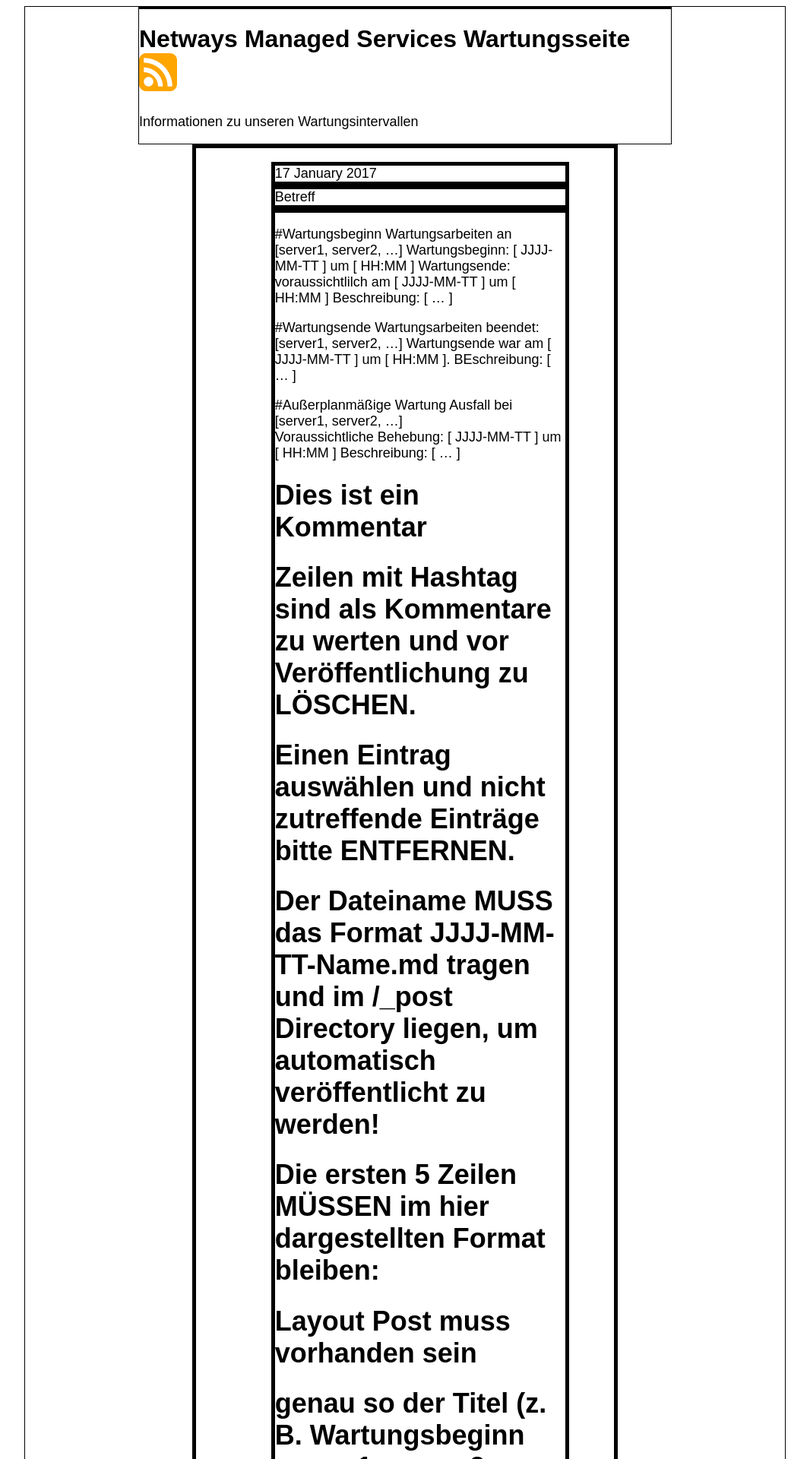
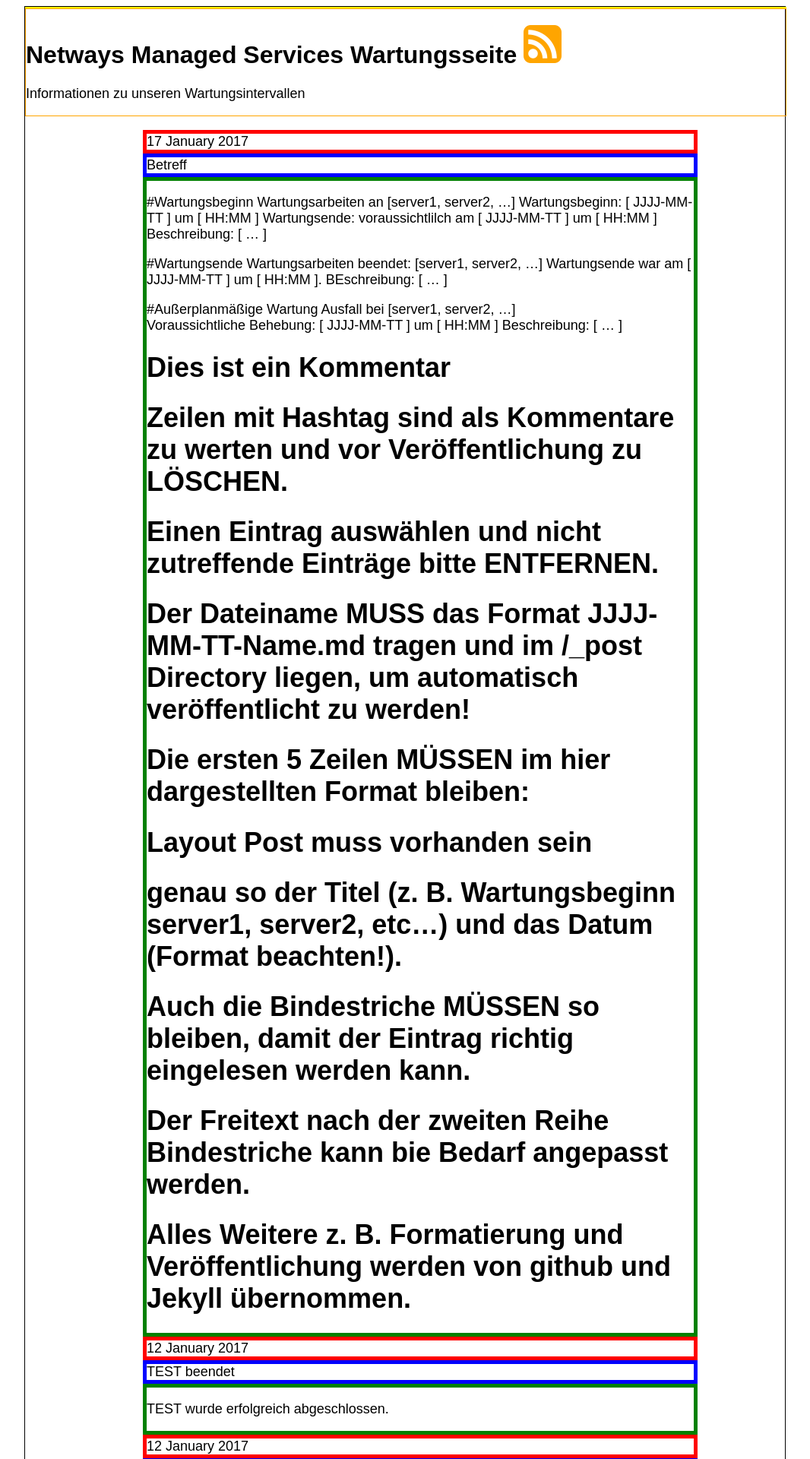
Before and after one commit to Storagegirl/storagegirl.github.io, a Jekyll site: the page built from index.html, in a window 1280 px wide. Shown: the top 1920 px of the page at 76% size, without its empty margins (107-1173 px from the left). Built offline with Jekyll 4.4.1, drawn with Linux system fonts in a browser that asks for light colours.

Commit message:
Update main.css

```diff
--- a/css/main.css
+++ b/css/main.css
@@ -30,42 +30,36 @@ ul {
 
 .boxsocial {
     margin: auto;
-    width: 70%;
-    border: 1px solid black;
+    width: 100%;
+    border: 1px solid yellow;
 }
 
 .boxheader {
     margin: auto;
-    width: 70%;
-    border: 1px solid black;
-}
-
-.boxblog {
-    margin: auto;
-    width: 55%;
-    border: 5px solid black;
+    width: 100%;
+    border: 1px solid orange;
 }
 
 .boxdate {
     margin: auto;
     width: 75%;
-    border: 5px solid black;
+    border: 5px solid red;
 }
 
 .boxtitle {
     margin: auto;
     width: 75%;
-    border: 5px solid black;
+    border: 5px solid blue;
 }
 
 .boxcontent {
     margin: auto;
     width: 75%;
-    border: 5px solid black;
+    border: 5px solid green;
 }
 
 .boxright {
     margin: auto;
     width: 75%;
-    border: 5px solid black;
+    border: 5px solid gray;
 }
```
